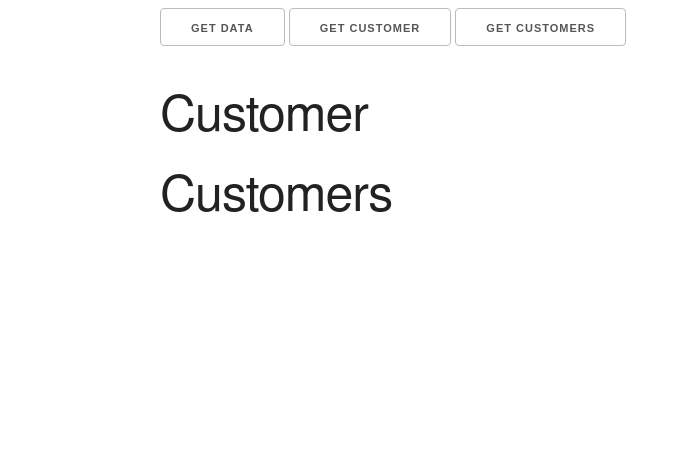
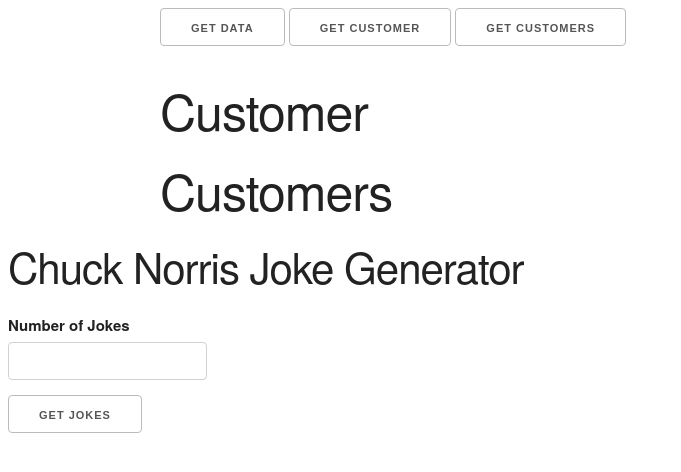
Before and after one commit to Lociinthesky/getData, a plain HTML site: page index.html in a window 1280 px wide. Shown: the whole page, without its empty margins (0-681 px from the left). Drawn offline with nearby package versions, Linux system fonts and the light colour scheme.

Commit message:
added chuck norris HTML set up

```diff
--- a/index.html
+++ b/index.html
@@ -21,6 +21,20 @@
 		<div id="customers"></div>
 	</div>
 
+	<div class="chuckContainer">
+		<h2>Chuck Norris Joke Generator</h2>
+		<form>
+			<div>
+				<label for="number">Number of Jokes</label>
+				<input type="number" id="number">
+			</div>
+			<div>
+				<button class="getJokes">Get Jokes</button>
+			</div>
+		</form>
+		<ul class="jokes"></ul>
+	</div>
+
 	<script src="app.js"></script>
 </body>
 </html>
```
